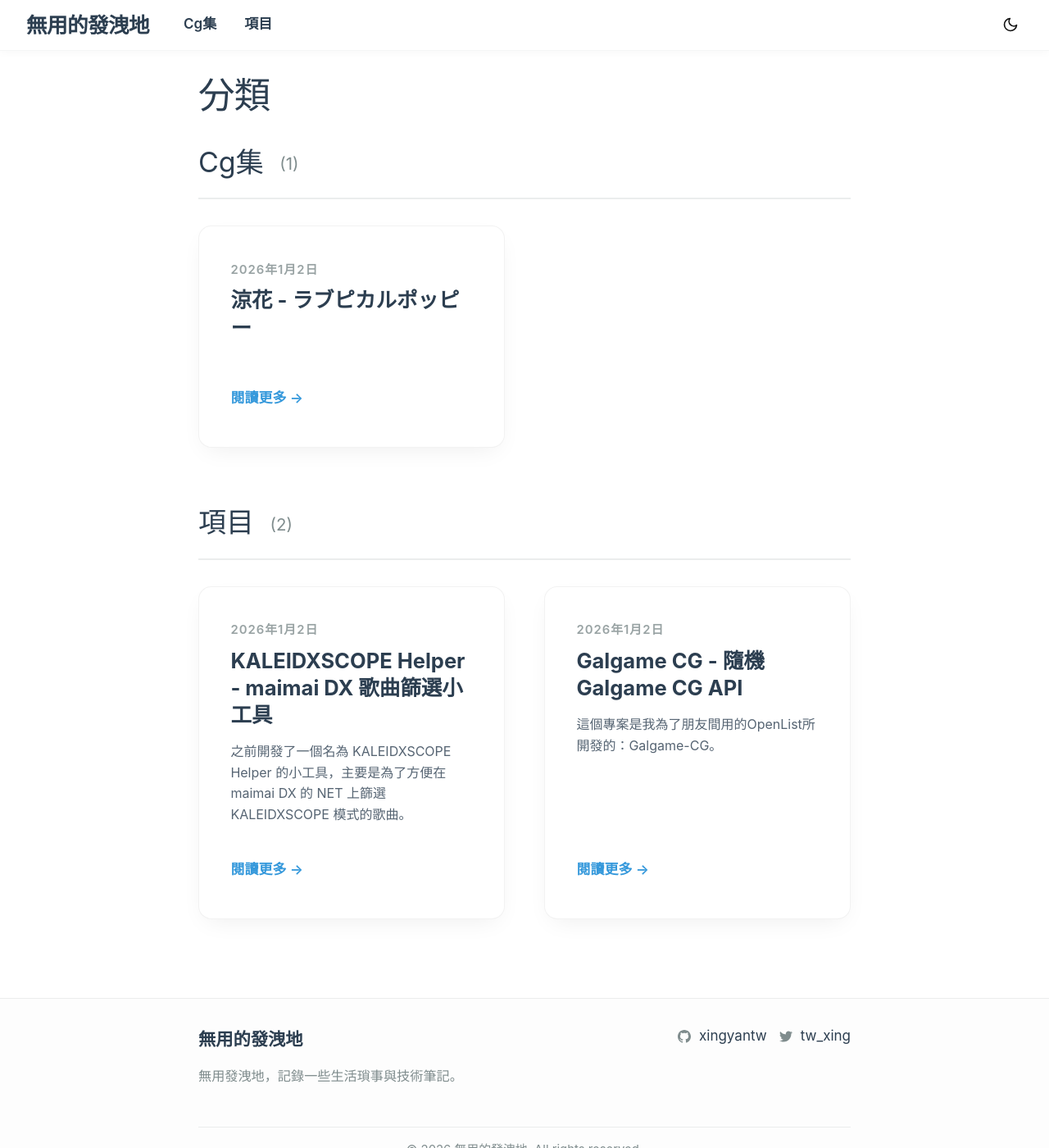
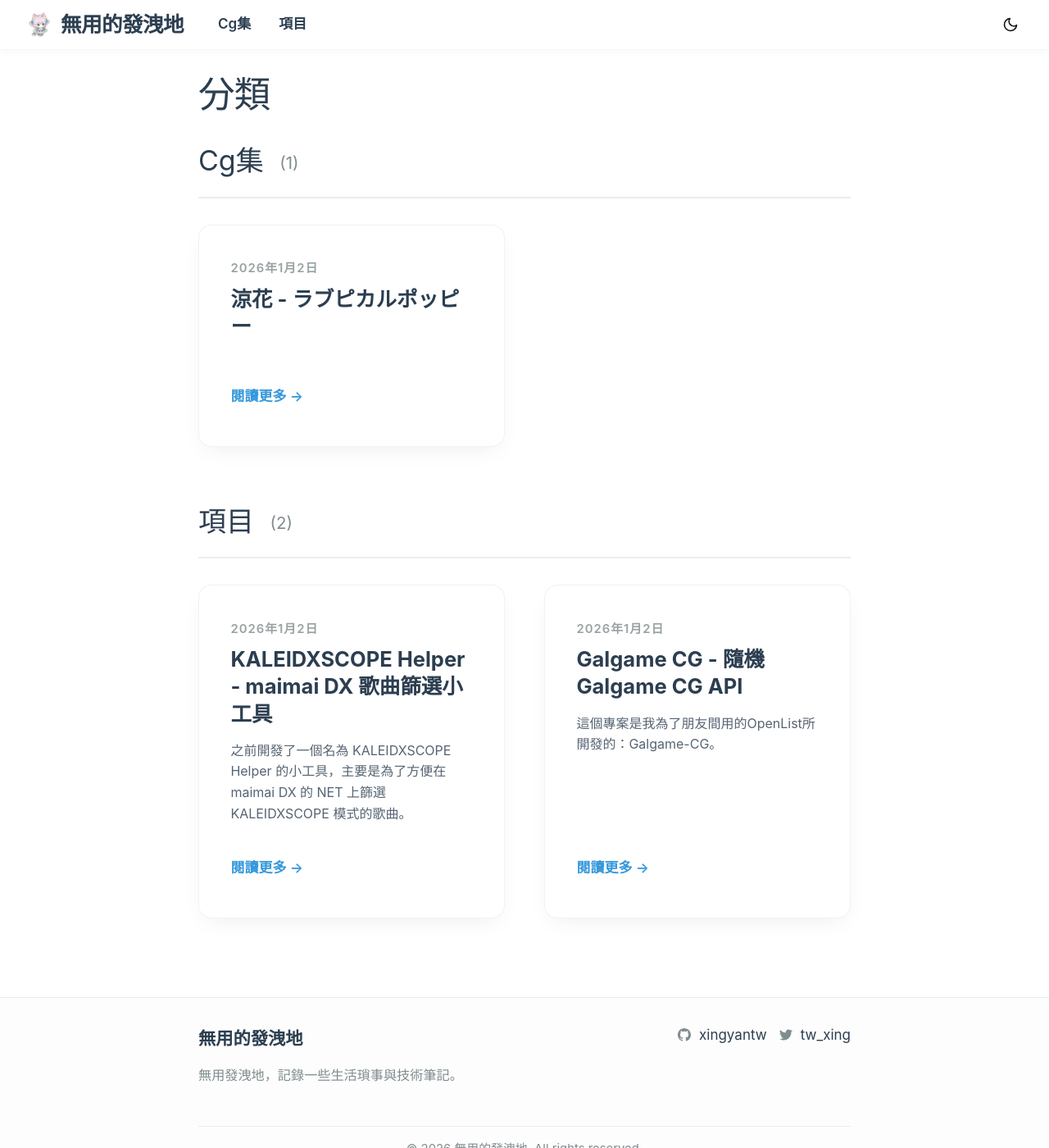
Before and after one commit to XingYanTW/xingyantw.github.io, a Jekyll site: the page built from categories.html, in a window 1280 px wide and 1400 px high. Shown: the whole window at 82% size. Built offline with Jekyll 4.4.1, drawn with Linux system fonts in a browser that asks for light colours.

Commit message:
Added Favicon

```diff
--- a/_includes/head.html
+++ b/_includes/head.html
@@ -5,6 +5,7 @@
   {%- seo -%}
   <link rel="stylesheet" href="{{ "/assets/main.css" | relative_url }}">
   <script src="{{ '/assets/js/theme-toggle.js' | relative_url }}"></script>
+  <link rel="shortcut icon" type="image/png" href="/favicon.ico">
   {%- feed_meta -%}
   {%- if jekyll.environment == 'production' and site.google_analytics -%}
     {%- include google-analytics.html -%}
--- a/_includes/header.html
+++ b/_includes/header.html
@@ -3,7 +3,10 @@
   <div class="header-wrapper">
     {%- assign default_paths = site.pages | map: "path" -%}
     {%- assign page_paths = site.header_pages | default: default_paths -%}
-    <a class="site-title" rel="author" href="{{ "/" | relative_url }}">{{ site.title | escape }}</a>
+    <a class="site-title" rel="author" href="{{ "/" | relative_url }}">
+      <img src="{{ '/favicon.ico' | relative_url }}" alt="Favicon" class="site-favicon">
+      {{ site.title | escape }}
+    </a>
 
     <div class="site-categories">
       {%- assign sorted_categories = site.categories | sort -%}
--- a/_sass/minima/_layout.scss
+++ b/_sass/minima/_layout.scss
@@ -42,6 +42,16 @@
     margin-bottom: 0;
     float: left;
     transition: $transition;
+    display: flex;
+    align-items: center;
+    height: $spacing-unit * 1.865;
+
+    .site-favicon {
+        width: 32px;
+        height: 32px;
+        margin-right: 10px;
+        border-radius: 4px;
+    }
 
     &,
     &:visited {
```
Also changed, not shown: favicon.ico (added).
